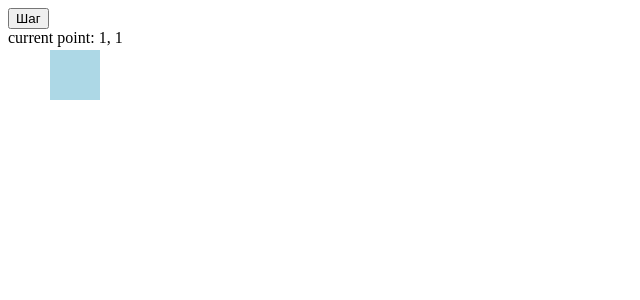
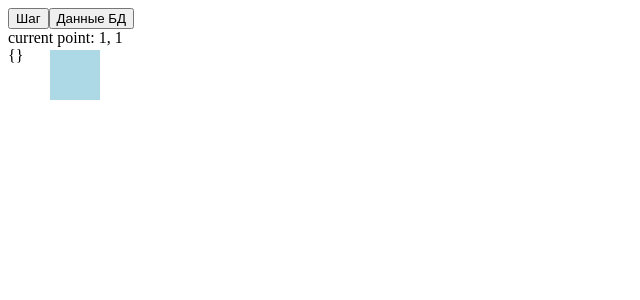
Before and after one commit to Pavlo-F/ReactCourse_SimpleReduxApp, a React (Create React App) app: page / in a window 1280 px wide. Shown: the top 300 px of the page, without its empty margins (0-640 px from the left). Built offline with nearby package versions, Linux system fonts and the light colour scheme.

Commit message:
[+] Добавил компонент показа данных в БД

```diff
--- /dev/null
+++ b/src/actions/dataBaseAction.js
@@ -0,0 +1,20 @@
+import getData from "../webServices/dataBaseService";
+
+import {
+    GET_DB_DATA,
+} from "../consts/const";
+
+export default function getDBData(objName) {
+    return function (dispatch) {
+        getData(objName)
+            .then((data) => {
+                dispatch({
+                    type: GET_DB_DATA,
+                    payload: { row: data.map },
+                });
+            })
+            .catch((error) => {
+                console.log("Request failed", error);
+            });
+    };
+}
--- a/src/components/App.js
+++ b/src/components/App.js
@@ -1,6 +1,7 @@
 import React, { PureComponent } from "react";
 import Button from "./Button";
 import Square from "./Square";
+import DBView from "./DBView";
 
 export default class App extends PureComponent {
     render() {
@@ -8,6 +9,7 @@ export default class App extends PureComponent {
             <div className="app">
                 <Button />
                 <Square />
+                <DBView />
             </div>
         );
     }
--- a/src/components/Button/Button.js
+++ b/src/components/Button/Button.js
@@ -8,6 +8,10 @@ export default class Button extends React.PureComponent {
         this.props.move(x + 1, y + 1);
     }
 
+    onShowDBDataBtnClick = () => {
+        this.props.getDBData("sss");
+    }
+
     render() {
         const { x, y } = this.props.shape;
 
@@ -15,6 +19,9 @@ export default class Button extends React.PureComponent {
             <div>
                 <button onClick={this.onMoveBtnClick} >
                     Шаг
+                </button>
+                <button onClick={this.onShowDBDataBtnClick} >
+                    Данные БД
                 </button>
                 <div>
                     current point: {x}, {y}
@@ -26,6 +33,7 @@ export default class Button extends React.PureComponent {
 
 Button.propTypes = {
     move: PropTypes.func.isRequired,
+    getDBData: PropTypes.func.isRequired,
     shape: PropTypes.shape({
         x: PropTypes.number,
         y: PropTypes.number,
@@ -33,5 +41,8 @@ Button.propTypes = {
 };
 
 Button.defaultProps = {
-    shape: { x: 0, y: 0 },
-}
+    shape: {
+        x: 0,
+        y: 0,
+    },
+};
--- a/src/components/Button/index.js
+++ b/src/components/Button/index.js
@@ -1,5 +1,6 @@
 import { connect } from "react-redux";
 import move from "../../actions/moveButtonAction";
+import getDBData from "../../actions/dataBaseAction";
 import Button from "./Button";
 
 const mapStateToProps = store => ({
@@ -8,6 +9,7 @@ const mapStateToProps = store => ({
 
 const mapDispatchToProps = dispatch => ({
     move: (x, y) => dispatch(move(x, y)),
+    getDBData: name => dispatch(getDBData(name)),
 });
 
 export default connect(
--- /dev/null
+++ b/src/components/DBView/DBView.js
@@ -0,0 +1,19 @@
+import React from "react";
+import PropTypes from "prop-types";
+
+const DBView = ({ row }) => (
+    <div>
+        {JSON.stringify(row)}
+    </div>
+);
+
+export default DBView;
+
+
+DBView.propTypes = {
+    data: PropTypes.object,
+};
+
+DBView.defaultProps = {
+    data: {},
+};
--- /dev/null
+++ b/src/components/DBView/index.js
@@ -0,0 +1,10 @@
+import { connect } from "react-redux";
+import DBView from "./DBView";
+
+const mapStateToProps = store => ({
+    row: store.shape.row,
+});
+
+export default connect(
+    mapStateToProps,
+)(DBView);
--- a/src/components/Square/Square.js
+++ b/src/components/Square/Square.js
@@ -26,4 +26,4 @@ Square.propTypes = {
 Square.defaultProps = {
     x: 0,
     y: 0,
-}
+};
--- a/src/consts/const.js
+++ b/src/consts/const.js
@@ -1 +1,2 @@
 export const MOVE_SHAPE = "MOVE_SHAPE";
+export const GET_DB_DATA = "GET_DB_DATA";
--- a/src/reducers/shape.js
+++ b/src/reducers/shape.js
@@ -1,10 +1,12 @@
 import {
     MOVE_SHAPE,
+    GET_DB_DATA,
 } from "../consts/const";
 
 const initialState = {
     x: 1,
     y: 1,
+    row: {},
 };
 
 export default function worldReducer(state = initialState, action) {
@@ -16,6 +18,12 @@ export default function worldReducer(state = initialState, action) {
             y: action.payload.y,
         };
 
+    case GET_DB_DATA:
+        return {
+            ...state,
+            row: { ...action.payload.row },
+        };
+
     default:
         return state;
     }
```
